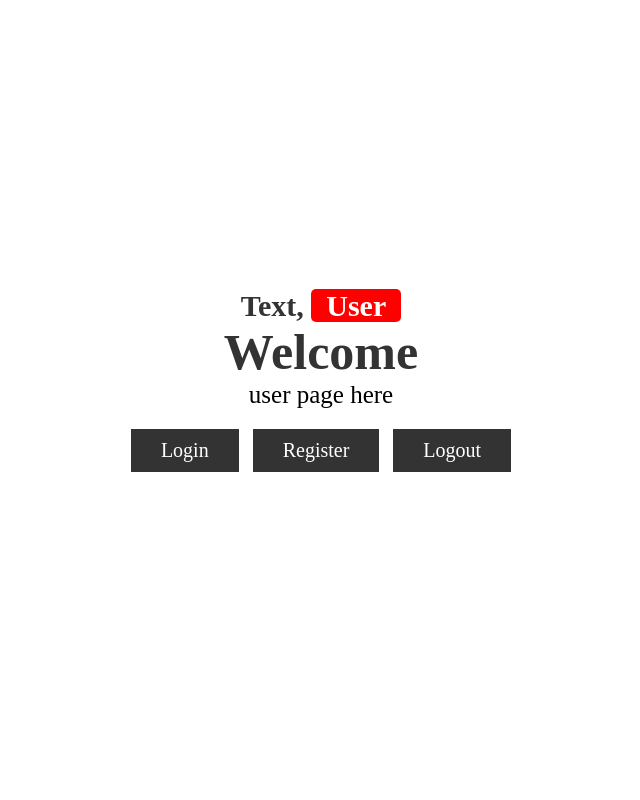
After one commit to devlaka9900/project-cinnamax, a PHP site: page /user_page.php in a window 1280 px wide. The commit adds this page. Shown: the whole page, without its empty margins (319-959 px from the left). Run offline with PHP 8.4, Linux system fonts and the light colour scheme.

Commit message:
Lakas Pull Req V1

```diff
--- a/Home.html
+++ b/Home.html
@@ -11,6 +11,7 @@
 <script src='https://kit.fontawesome.com/a076d05399.js' crossorigin='anonymous'></script>
 <link rel="stylesheet" href="https://cdnjs.cloudflare.com/ajax/libs/font-awesome/4.7.0/css/font-awesome.min.css">
 <link rel="stylesheet" href="https://cdnjs.cloudflare.com/ajax/libs/font-awesome/4.7.0/css/font-awesome.min.css" />
+<link rel="stylesheet" href="css/loginStyle.css"
     </head>
 
     <body>
@@ -25,7 +26,7 @@
                     <li><a href="seller.html">Sell</a></li>
                     <li><a href="Support.html">Support</a></li>
                     <li><a href="about.html">About Us</a></li>
-                    <li><a href="Add.html">Login</a></li>
+                    <li><a href="login_page.php">Login</a></li>
                     <li><a href="Query.html">Cart</a></li>
 
                  </ul>
--- a/config.php
+++ b/config.php
@@ -2,4 +2,6 @@
 
 $conn = mysqli_connect('localhost','root','1234','shop_db') or die('connection failed');
 
+$conn = mysqli_connect('localhost', 'root','','user_db');
+
 ?>
--- /dev/null
+++ b/loginStyle.css
@@ -0,0 +1,133 @@
+*{
+    box-sizing: border-box;
+    margin: 0; padding: 0;
+    outline: none; border: none;
+    text-decoration: none;
+}
+
+.container{
+    min-height: 100vh;
+    display: flex;
+    align-items: center;
+    justify-content: center;
+    padding : 20px;
+    padding-bottom: 60px;
+}
+
+.container .content{
+    text-align: center;
+}
+
+.container .content h3{
+    font-size: 30px;
+    color: #333;
+}
+
+.container .content h3 span {
+    background-color: red;
+    color: white;
+    border-radius: 5px;
+    padding: 0 15px;
+}
+
+.container .content h1{
+    font-size: 50px;
+    color: #333;
+}
+
+.container .content h1 span{
+    color: red;
+}
+
+.container .content p {
+    font-size: 25px;
+    margin-bottom: 20px;
+}
+
+.container .content .btn{
+    display: inline-block;
+    padding: 10px 30px;
+    font-size: 20px;
+    background: #333;
+    color: white;
+    margin: 0 5px;
+}
+
+.container .content .btn:hover{
+    background-color: red;
+    transition: 0.5s;
+    border-radius: 10px;
+}
+
+.form-container{
+    min-height: 100vh;
+    display:flex ;
+    align-items: center;
+    justify-content: center;
+    padding: 20px;
+    padding-bottom: 60px;
+    background: #eee;
+}
+
+.form-container form {
+    padding: 20px;
+    border-radius: 5px;
+    box-shadow: 0 5px 10px rgba(0, 0, 0, .1);
+    background: white;
+    text-align: center;
+    width: 500px;
+}
+
+.form-container form h3{
+    font-size: 30px;
+    text-transform: uppercase;
+    margin-bottom: 10px;
+    color: #333;
+}
+
+.form-container form input,
+.form-container form select
+{
+    width: 100%;
+    padding: 10px 15px;
+    font-size: 17px;
+    margin: 8px 0;
+    background: #eee;
+    border-radius: 5px;
+}
+
+.form-container form select option{
+    background: #fff;
+}
+
+.form-container form .form-btn{
+    background: #c7c6c1;
+    color: crimson;
+    text-transform: capitalize;
+    font-size: 20px;
+    cursor: pointer;
+}
+
+.form-container form .form-btn:hover{
+    background: crimson;
+    color: white;
+}
+
+.form-container form p{
+    margin-top: 10px;
+    font-size: 20px;
+    color: #333;
+}
+
+.form-container form p a {
+    color: crimson;
+}
+
+.form-container form .error-msg{
+    margin: 10px 0 ;
+    display: block;
+    background: crimson;
+    color: white;
+    border-radius: 5px;
+    font-size: 20px;
+}
--- /dev/null
+++ b/user_page.php
@@ -0,0 +1,21 @@
+<!DOCTYPE html>
+<html lang="en">
+    <head>
+        <meta charset="UTF-8" />
+        <meta name="viewport" content="width=device-width, initial-scale=1.0" />
+        <title>User | Cinnamon</title>
+        <link rel="Stylesheet" href="loginStyle.css" />
+    </head>
+    <body>
+        <div class="container">
+            <div class="content">
+                <h3>Text, <span>User</span></h3>
+                <h1>Welcome <span></span></h1>
+                <p>user page here</p>
+                <a href="login_form.php" class="btn">Login</a>
+                <a href="register_form.php" class="btn">Register</a>
+                <a href="logout_form.php" class="btn">Logout</a>
+            </div>
+        </div>
+    </body>
+</html>
```
Also changed, not shown: admin_page.php (added, +21 -0 lines), css/loginStyle.css (added, +133 -0 lines), register_form.php (renamed from login_page.php, +23 -20 lines), logout_form.php (added).
